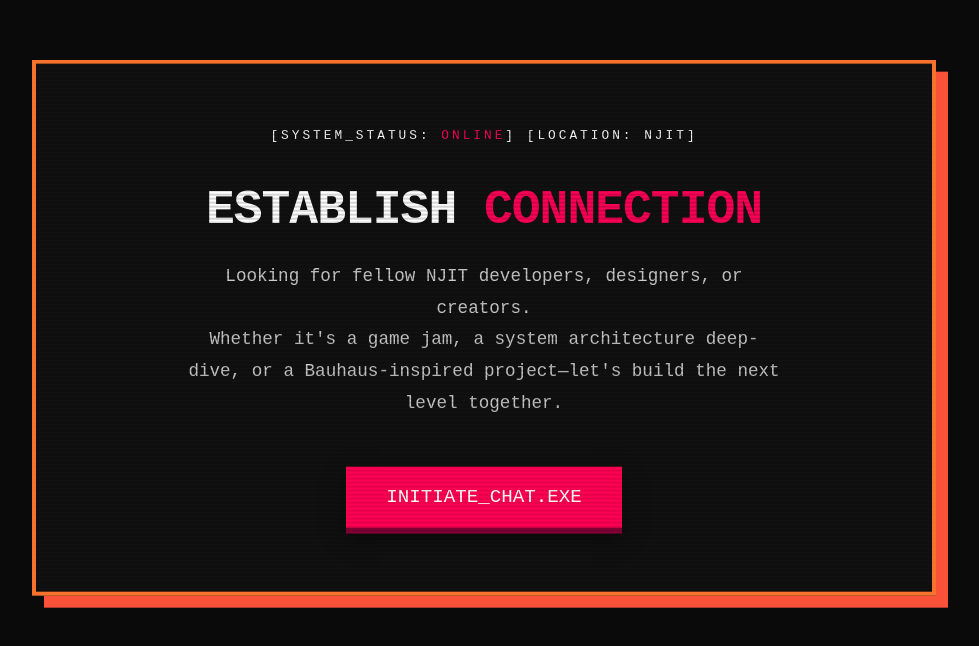
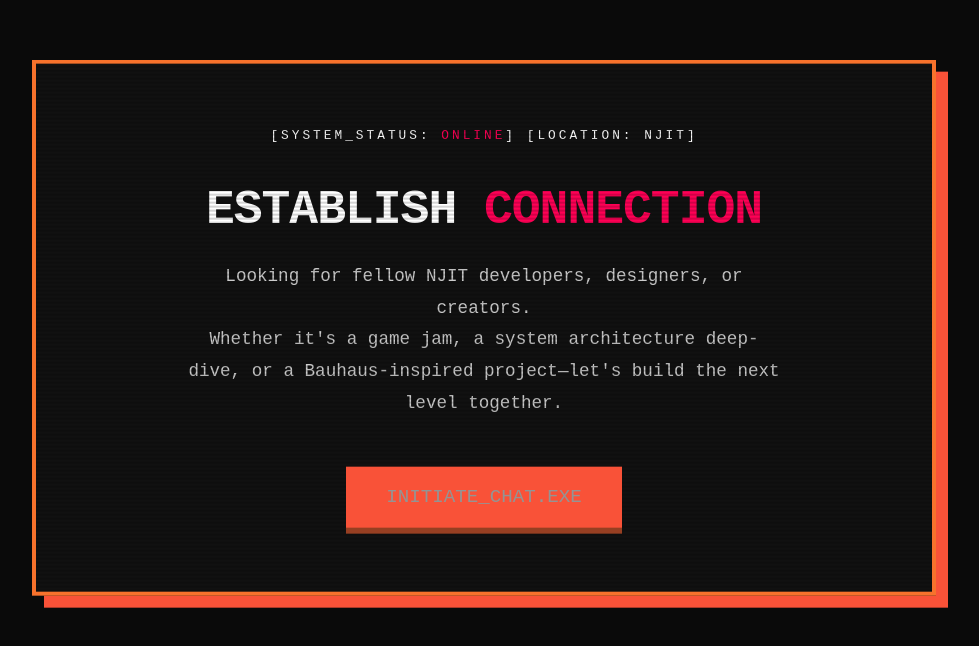
Before and after one commit to apr45/is117-GameDevPortfolio, a React (Vite) app: page / in a window 1280 px wide. Shown: the part 3161-3807 px from the top of the page, without its empty margins (156-1135 px from the left). Built offline with nearby package versions, Linux system fonts and the light colour scheme.

Commit message:
adding same color cycle to button of CTA

```diff
--- a/src/styles/CTA.module.css
+++ b/src/styles/CTA.module.css
@@ -113,7 +113,7 @@
 }
 
 .pixelButton {
-  background: var(--accent-pink);
+  background: var(--accent-pink); /* Initial state */
   color: white;
   border: none;
   padding: 1.2rem 2.5rem;
@@ -121,18 +121,32 @@
   font-size: 1.2rem;
   cursor: pointer;
   position: relative;
-  /* Darker pink for the 3D button edge */
-  box-shadow: 0 6px 0 #800033, 0 10px 20px rgba(0,0,0,0.5);
-  transition: all 0.2s cubic-bezier(0.2, 0.8, 0.2, 1);
+  z-index: 5;
+
+  /* Applying the cycle animation */
+  animation: buttonColorCycle 8s linear infinite;
+
+  /* Smooth transition for hover states */
+  transition: transform 0.2s ease, filter 0.2s ease;
+}
+
+@keyframes buttonColorCycle {
+  0%, 100% {
+    background-color: var(--accent-pink);
+    box-shadow: 0 6px 0 #800033; /* Darker Pink depth */
+    color: white;
+  }
+  50% {
+    background-color: var(--accent-yellow);
+    box-shadow: 0 6px 0 #b7950b; /* Darker Yellow depth */
+    color: #000; /* Switch text color for readability on yellow */
+  }
 }
 
 .pixelButton:active {
   transform: translateY(4px);
-  box-shadow: 0 2px 0 #800033;
 }
 
 .pixelButton:hover {
-  background: var(--accent-yellow);
-  color: #000;
-  box-shadow: 0 6px 0 #b7950b;
+  filter: brightness(1.2);
 }
--- a/src/styles/ProjectSlider.module.css
+++ b/src/styles/ProjectSlider.module.css
@@ -70,7 +70,7 @@
 
   /* Smoothly animate the width and border */
   transition:
-    flex 2.5s cubic-bezier(0.2, 0.8, 0.2, 1),
+    transform 2.5s ease,
     border-color 0.6s ease;
   will-change: flex;
 }
```
